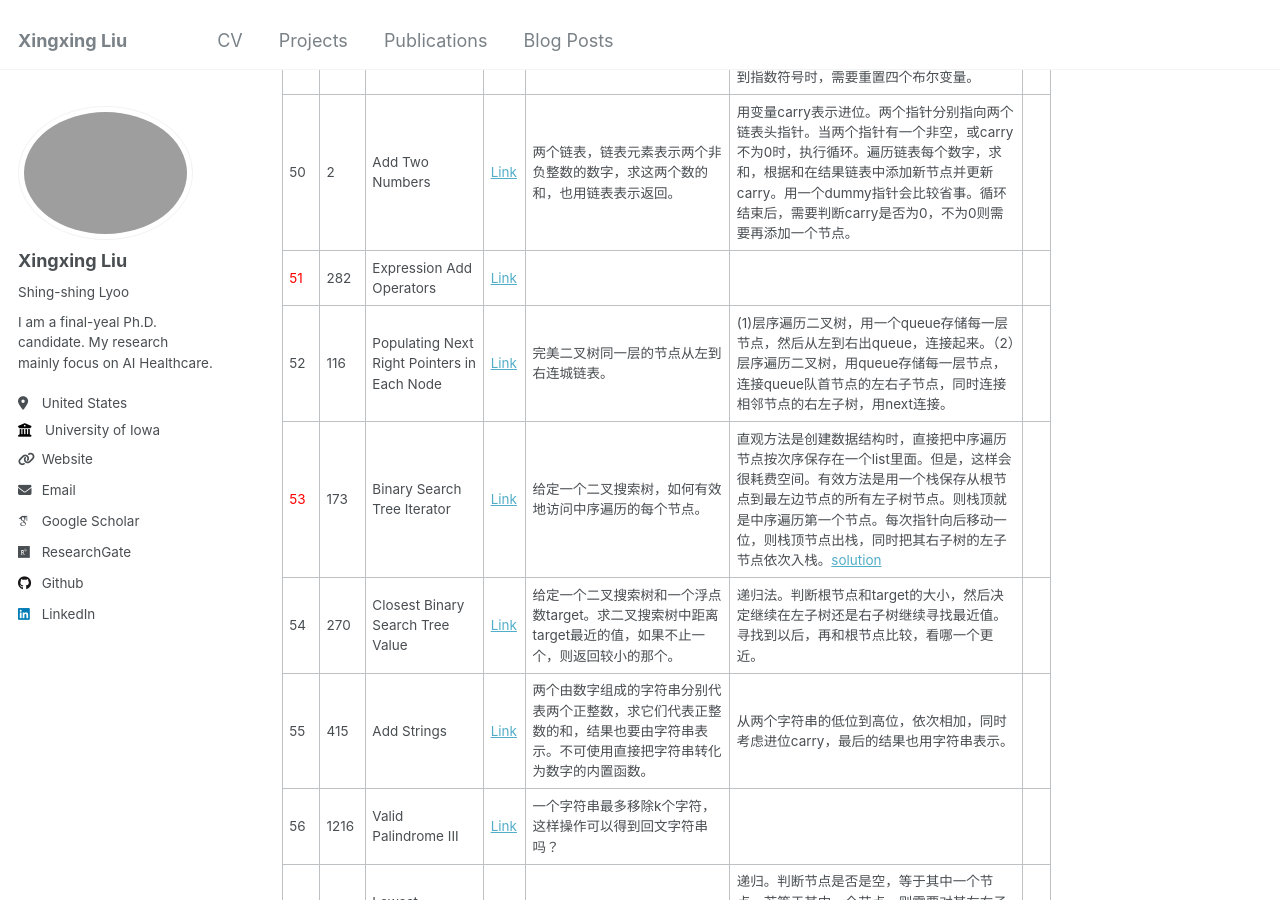
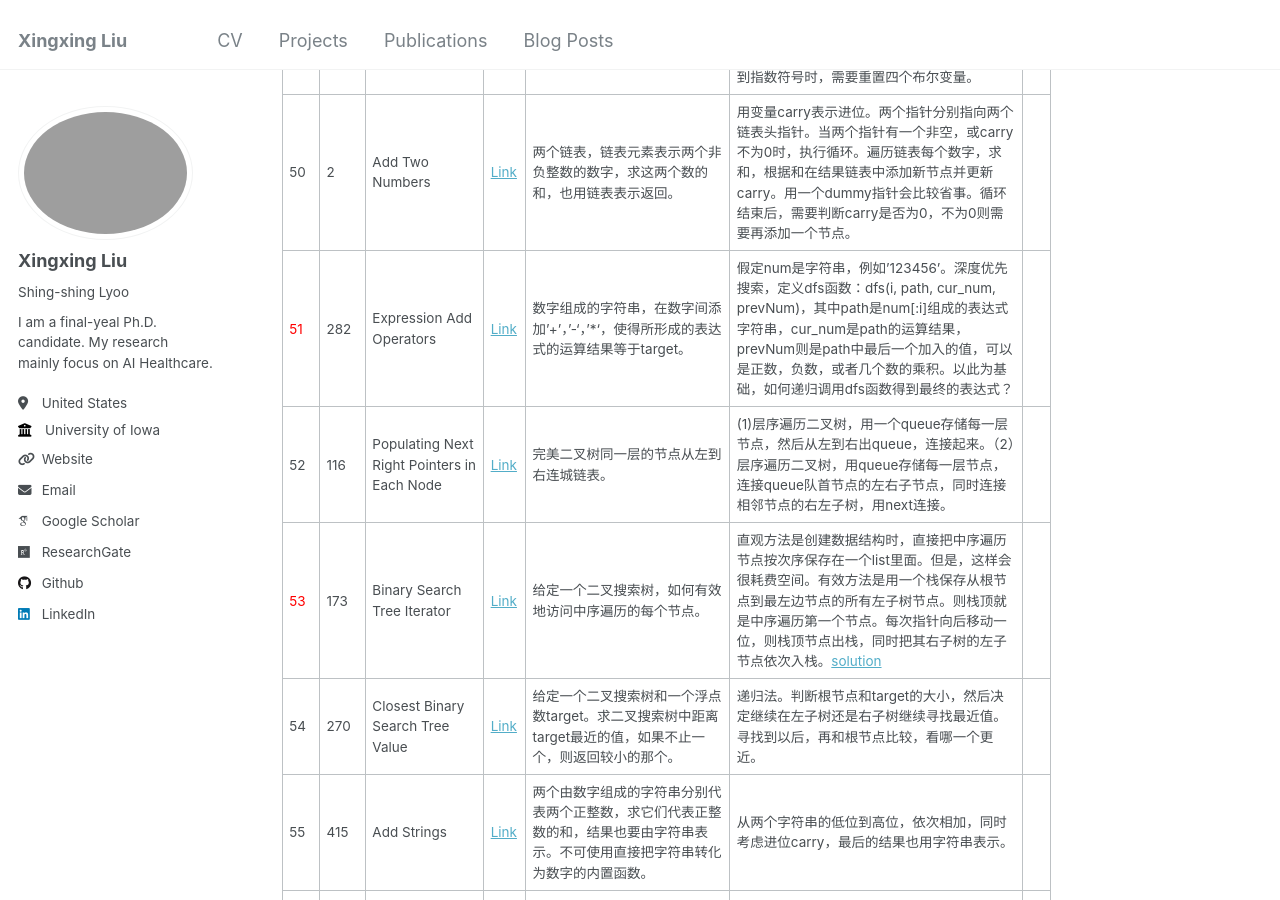
Before and after one commit to xxliu1996/xxliu1996.github.io, a Jekyll site: the page built from _posts/2024-11-10-blog-leetcode-meta.md, in a window 1280 px wide and 900 px high, scrolled down 6698 px. Built offline with Jekyll 4.4.1, drawn with Linux system fonts in a browser that asks for light colours; some web fonts are replaced.

Commit message:
update blog leetcode meta top 100

```diff
--- a/_posts/2024-11-10-blog-leetcode-meta.md
+++ b/_posts/2024-11-10-blog-leetcode-meta.md
@@ -65,7 +65,7 @@ tags:
 |<span style="color:red">48</span>|76|Minimum Window Substring|[Link](https://leetcode.com/problems/minimum-window-substring/description/)|给定两个字符串s和t，求s的子串，使得t中所有字符（包含重复的）都包含在该子串中。求最短的字串。若没有，则返回空字符串。|滑动窗口。用一个Counter变量t_counter统计t中字符频数。用i，j来作为滑动窗口起止位置。在s[i-j]内的字符频数也用一个Counter变量统计。用一个变量matches来记录已经匹配的字符数目。当所有字符已经匹配时，记录当前长度，若比以前的结果小，更新结果。右移i，减小窗口长度，同时更新s_counter和matches。当未完全匹配时，右移j，更新s_counter和matches。||
 |<span style="color:red">49</span>|65|Valid Number|[Link](https://leetcode.com/problems/valid-number/description/)|判断一个给定字符串是不是一个有效的数字表示，字符串中包含['+', '-', 'e', 'E', '.', '0-9']|用四个布尔变量num，sign，exp，dec来分别代表数字，正负号，指数符号，小数点是否出现。遍历字符串，通过当前字符和四个布尔值的情况判断该字符串是否可以组成有效数字。例如，正负号出现以后，在没有遇到小数点或者指数符号之前，正负号不可以再次出现。遇到指数符号时，需要重置四个布尔变量。||
 |50|2|Add Two Numbers|[Link](https://leetcode.com/problems/add-two-numbers/description/)|两个链表，链表元素表示两个非负整数的数字，求这两个数的和，也用链表表示返回。|用变量carry表示进位。两个指针分别指向两个链表头指针。当两个指针有一个非空，或carry不为0时，执行循环。遍历链表每个数字，求和，根据和在结果链表中添加新节点并更新carry。用一个dummy指针会比较省事。循环结束后，需要判断carry是否为0，不为0则需要再添加一个节点。||
-|<span style="color:red">51</span>|282|Expression Add Operators|[Link](https://leetcode.com/problems/expression-add-operators/description/)||||
+|<span style="color:red">51</span>|282|Expression Add Operators|[Link](https://leetcode.com/problems/expression-add-operators/description/)|数字组成的字符串，在数字间添加'+'，'-'，'*'，使得所形成的表达式的运算结果等于target。|假定num是字符串，例如'123456'。深度优先搜索，定义dfs函数：dfs(i, path, cur_num, prevNum)，其中path是num[:i]组成的表达式字符串，cur_num是path的运算结果，prevNum则是path中最后一个加入的值，可以是正数，负数，或者几个数的乘积。以此为基础，如何递归调用dfs函数得到最终的表达式？||
 |52|116|Populating Next Right Pointers in Each Node|[Link](https://leetcode.com/problems/populating-next-right-pointers-in-each-node/)|完美二叉树同一层的节点从左到右连城链表。|(1)层序遍历二叉树，用一个queue存储每一层节点，然后从左到右出queue，连接起来。（2）层序遍历二叉树，用queue存储每一层节点，连接queue队首节点的左右子节点，同时连接相邻节点的右左子树，用next连接。||
 |<span style="color:red">53</span>|173|Binary Search Tree Iterator|[Link](https://leetcode.com/problems/binary-search-tree-iterator/description/)|给定一个二叉搜索树，如何有效地访问中序遍历的每个节点。|直观方法是创建数据结构时，直接把中序遍历节点按次序保存在一个list里面。但是，这样会很耗费空间。有效方法是用一个栈保存从根节点到最左边节点的所有左子树节点。则栈顶就是中序遍历第一个节点。每次指针向后移动一位，则栈顶节点出栈，同时把其右子树的左子节点依次入栈。[solution](https://leetcode.com/problems/binary-search-tree-iterator/solutions/52525/my-solutions-in-3-languages-with-stack/)||
 |54|270|Closest Binary Search Tree Value|[Link](https://leetcode.com/problems/closest-binary-search-tree-value/description/)|给定一个二叉搜索树和一个浮点数target。求二叉搜索树中距离target最近的值，如果不止一个，则返回较小的那个。|递归法。判断根节点和target的大小，然后决定继续在左子树还是右子树继续寻找最近值。寻找到以后，再和根节点比较，看哪一个更近。||
```
